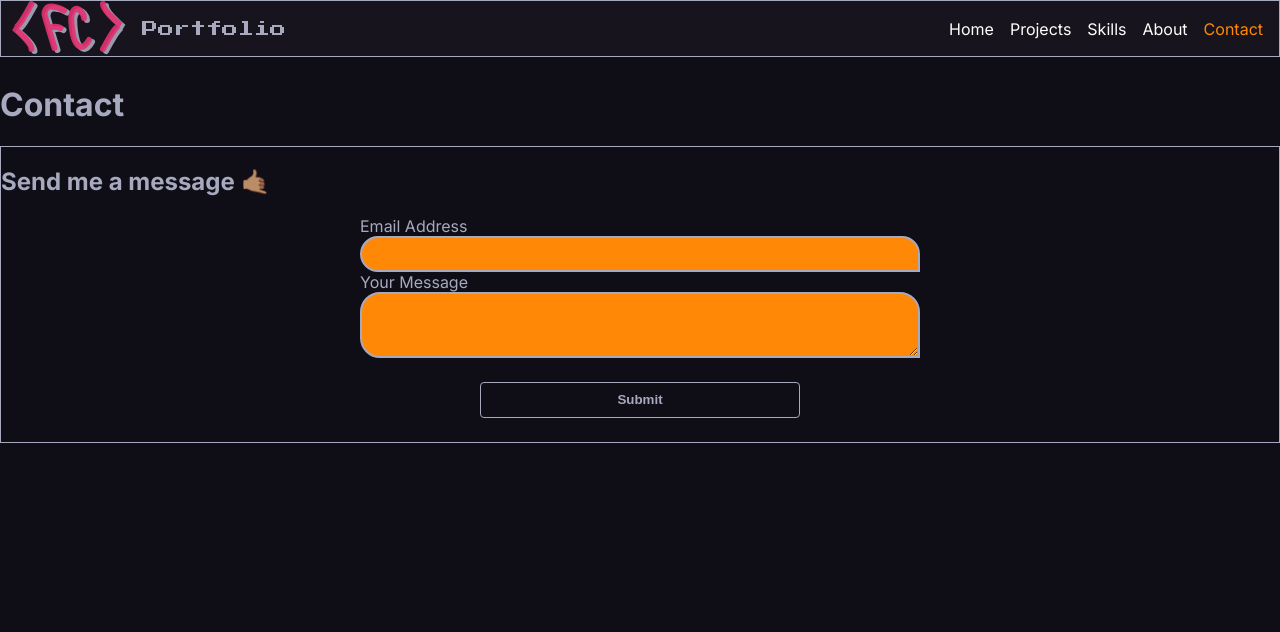
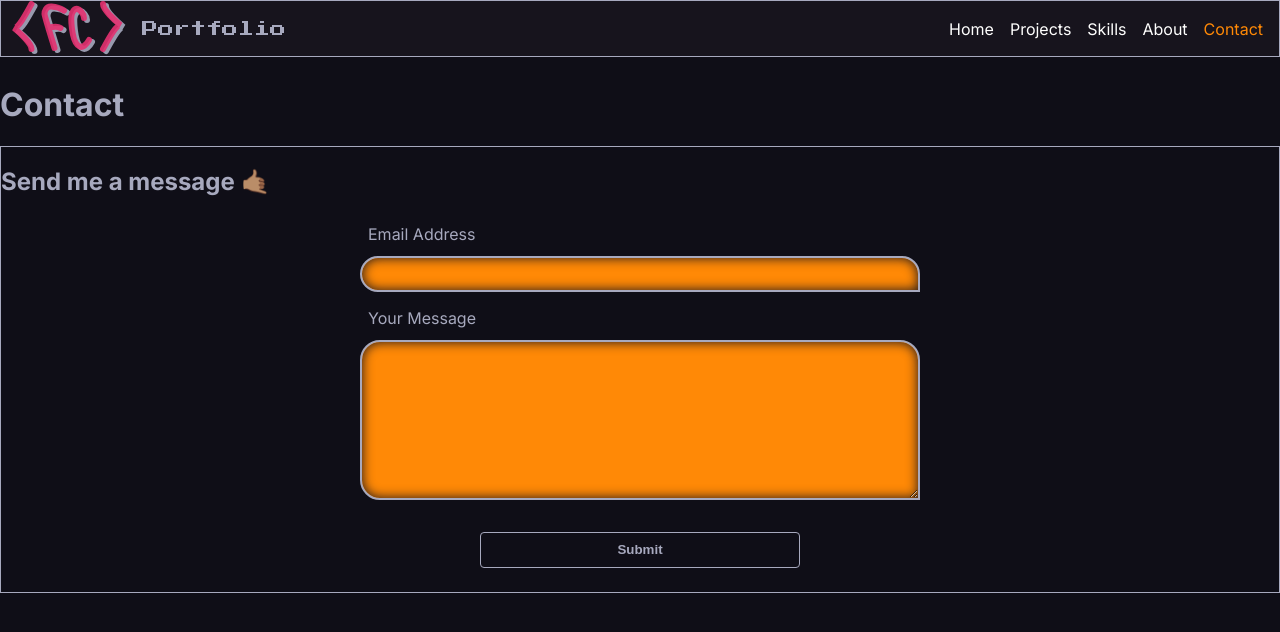
Before and after one commit to mrChernicharo/next-portfolio, a Next.js app: page /contact in a window 1280 px wide. Shown: the top 632 px of the page. Built offline with nearby package versions, Linux system fonts and the light colour scheme.

Commit message:
input e textarea

```diff
--- a/src/pages/contact.tsx
+++ b/src/pages/contact.tsx
@@ -45,10 +45,13 @@ function ContactForm() {
         method="POST"
         action="https://formspree.io/f/mbjqjgkw"
       >
+        <div>
           <label htmlFor="email">Email Address</label>
           <input id="email" type="email" name="email" />
           <ValidationError prefix="Email" field="email" errors={state.errors} />
+        </div>
 
+        <div>
           <label htmlFor="message">Your Message</label>
           <textarea id="message" name="message" />
           <ValidationError
@@ -56,6 +59,7 @@ function ContactForm() {
             field="message"
             errors={state.errors}
           />
+        </div>
 
         <button type="submit" disabled={state.submitting}>
           Submit
--- a/src/styles/globals.css
+++ b/src/styles/globals.css
@@ -85,10 +85,12 @@ textarea {
   cursor: pointer;
   outline: none;
   padding: 0 1rem;
+  box-shadow: 0px 0px 12px inset var(--surface);
 }
 
 textarea {
   padding: 1rem;
+  overflow: hidden;
 }
 
 ul {
--- a/src/styles/pages/Contact.module.css
+++ b/src/styles/pages/Contact.module.css
@@ -15,8 +15,18 @@
   flex-direction: column;
   max-width: 35rem;
 }
+.contactForm form > div {
+  display: flex;
+  flex-direction: column;
+  margin: 0.5rem 0;
+}
 
-.contactForm form:focus {
+.contactForm form div label {
+  padding: 0 0.5rem 0.75rem;
+}
+
+.contactForm textarea {
+  height: 10rem;
 }
 
 .contactForm button {
--- a/src/styles/pages/Projects.module.css
+++ b/src/styles/pages/Projects.module.css
@@ -139,9 +139,9 @@
   /* border-color: white; */
 }
 
-/* .links {
-  border: 1px solid;
-} */
+.links svg {
+  vertical-align: middle;
+}
 
 @media screen and (max-width: 1000px) {
   .item {
```
Lines whose indentation alone changed are shown as unchanged.
